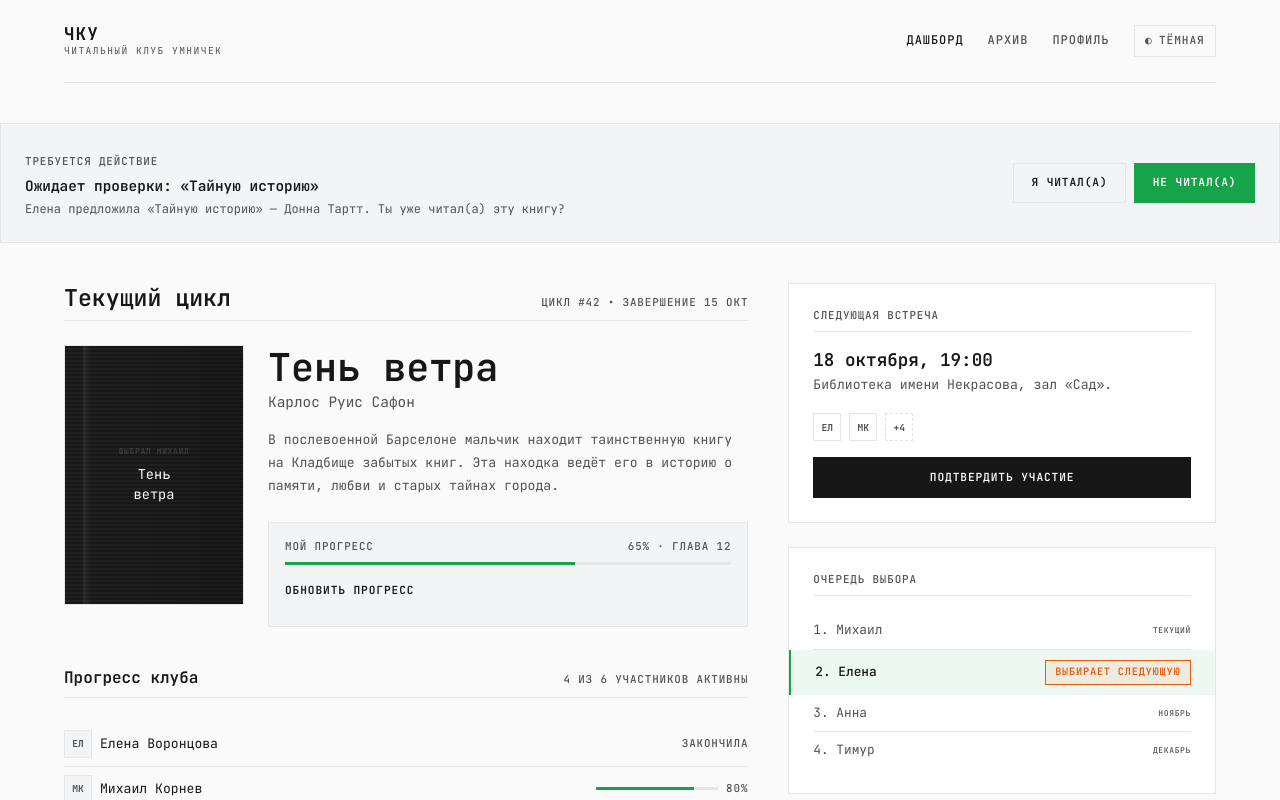
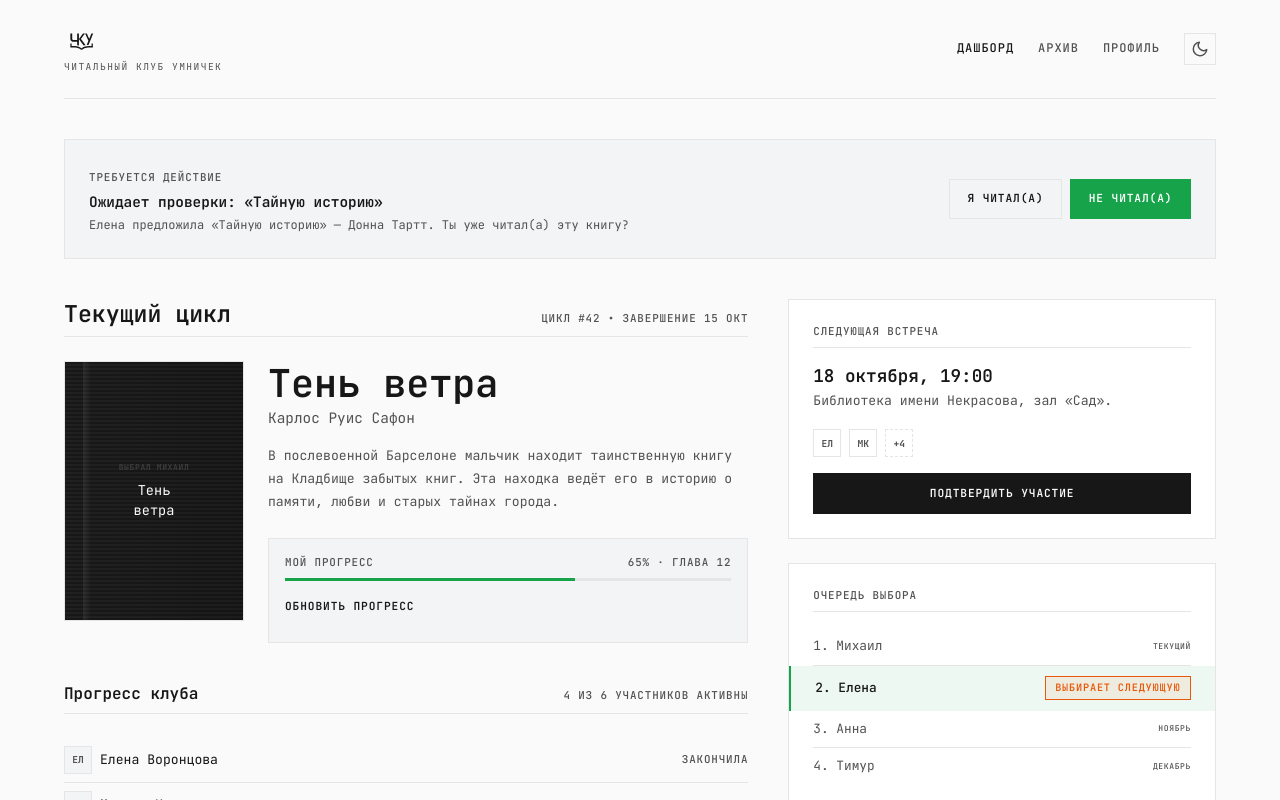
Before and after one commit to abstract-point/chku, a Vue app in the folder apps/chku-frontend/: page / in a window 1280 px wide. Shown: the top 800 px of the page. Built offline with nearby package versions, Linux system fonts and the light colour scheme; the HTML template or start-up script is replaced by a standard one.

Commit message:
Update App shell with SVG logo, icon theme toggle and footer

```diff
--- a/apps/chku-frontend/src/App.vue
+++ b/apps/chku-frontend/src/App.vue
@@ -1,13 +1,12 @@
 <script setup lang="ts">
 import { computed, onMounted, ref } from 'vue'
 import { RouterLink, RouterView } from 'vue-router'
+import AppFooter from '@/components/AppFooter.vue'
 import BookCandidateVerificationBanner from '@/components/dashboard/BookCandidateVerificationBanner.vue'
 import { useClubStore } from '@/stores/club'
 
 const club = useClubStore()
 const theme = ref<'light' | 'dark'>('light')
-const themeLabel = computed(() => (theme.value === 'dark' ? 'Светлая' : 'Тёмная'))
-const themeIcon = computed(() => (theme.value === 'dark' ? '◑' : '◐'))
 
 function getPreferredTheme() {
   const storedTheme = localStorage.getItem('chku-theme')
@@ -49,26 +48,48 @@ onMounted(() => {
   .container
     header.app-header
       RouterLink.app-header__brand(to="/")
-        span.app-header__brand-mark {{ club.shortName }}
+        svg.app-header__brand-mark(viewBox="0 0 1254 1254" xmlns="http://www.w3.org/2000/svg")
+          g(transform="translate(0,1254) scale(0.1,-0.1)" fill="currentColor" stroke="none")
+            path(d="M2260 8183 c0 -582 4 -993 10 -1048 41 -359 237 -654 535 -803 134 -67 269 -104 430 -116 39 -3 382 -6 763 -6 l692 0 0 -613 0 -613 178 -32 c147 -27 360 -75 434 -98 17 -5 18 57 20 1173 l3 1178 116 -160 c462 -636 783 -1079 909 -1250 81 -110 265 -362 410 -560 144 -198 268 -366 274 -373 10 -10 39 -5 146 22 74 18 203 46 285 60 83 15 166 30 186 34 l37 7 -177 240 c-442 604 -771 1052 -960 1310 -112 154 -274 373 -358 488 -97 130 -151 212 -147 220 9 14 1005 1341 1248 1662 91 120 166 223 166 227 0 4 -157 8 -349 8 l-348 0 -719 -957 -719 -958 -3 958 -2 957 -315 0 -315 0 -2 -1162 -3 -1163 -670 -3 c-450 -2 -691 1 -735 8 -157 27 -266 116 -327 270 -17 42 -18 116 -23 1045 l-5 1000 -332 3 -333 2 0 -957z")
+            path(d="M7534 9116 c3 -13 72 -167 152 -343 80 -175 226 -493 324 -708 98 -214 294 -642 435 -950 142 -308 258 -565 258 -570 0 -6 -127 -325 -283 -710 -156 -385 -293 -726 -306 -758 l-23 -57 316 2 316 3 126 305 c70 168 169 409 220 535 52 127 126 309 166 405 40 96 110 265 155 375 45 110 119 290 165 400 46 110 123 299 173 420 50 121 158 384 240 585 113 276 386 945 439 1078 4 9 -65 12 -324 12 l-329 0 -171 -427 c-389 -971 -566 -1408 -573 -1416 -4 -4 -37 59 -75 140 -90 196 -641 1413 -713 1576 l-57 127 -318 0 -319 0 6 -24z")
+            path(d="M2260 4915 l0 -715 528 0 c569 -1 909 -11 1177 -35 428 -40 823 -116 1160 -225 418 -135 781 -342 871 -496 l26 -44 244 0 244 0 25 39 c129 205 614 448 1156 580 577 140 1038 181 2062 181 l527 0 0 715 0 715 -225 0 -225 0 -2 -462 -3 -463 -120 5 c-276 12 -888 4 -1075 -14 -765 -72 -1342 -220 -1825 -470 -223 -115 -406 -246 -499 -358 l-37 -44 -97 96 c-198 196 -500 363 -911 504 -406 139 -829 224 -1361 273 -211 19 -907 26 -1087 10 l-93 -8 0 466 0 465 -230 0 -230 0 0 -715z")
         span.app-header__brand-name {{ club.name }}
 
       nav.app-header__nav(aria-label="Основная навигация")
         RouterLink(to="/") Дашборд
         RouterLink(to="/archive") Архив
         RouterLink(to="/profile") Профиль
-        button.app-header__theme(type="button" aria-label="Переключить тему" @click="toggleTheme")
-          span {{ themeIcon }}
-          span {{ themeLabel }}
+        button.app-header__theme(type="button" :aria-label="theme === 'dark' ? 'Переключить на светлую тему' : 'Переключить на тёмную тему'" @click="toggleTheme")
+          svg(v-if="theme === 'light'" xmlns="http://www.w3.org/2000/svg" viewBox="0 0 24 24" fill="none" stroke="currentColor" stroke-width="2" stroke-linecap="round" stroke-linejoin="round" width="18" height="18")
+            path(d="M21 12.79A9 9 0 1 1 11.21 3 7 7 0 0 0 21 12.79z")
+          svg(v-else xmlns="http://www.w3.org/2000/svg" viewBox="0 0 24 24" fill="none" stroke="currentColor" stroke-width="2" stroke-linecap="round" stroke-linejoin="round" width="18" height="18")
+            circle(cx="12" cy="12" r="5")
+            line(x1="12" y1="1" x2="12" y2="3")
+            line(x1="12" y1="21" x2="12" y2="23")
+            line(x1="4.22" y1="4.22" x2="5.64" y2="5.64")
+            line(x1="18.36" y1="18.36" x2="19.78" y2="19.78")
+            line(x1="1" y1="12" x2="3" y2="12")
+            line(x1="21" y1="12" x2="23" y2="12")
+            line(x1="4.22" y1="19.78" x2="5.64" y2="18.36")
+            line(x1="18.36" y1="5.64" x2="19.78" y2="4.22")
 
-  BookCandidateVerificationBanner(v-if="club.activeBookChoice" :choice="club.activeBookChoice")
-  RouterView
+  .container(v-if="club.activeBookChoice")
+    BookCandidateVerificationBanner(:choice="club.activeBookChoice")
+  main.app-main
+    RouterView
+  AppFooter
 </template>
 
 <style scoped>
 .app-shell {
+  display: flex;
+  flex-direction: column;
   min-height: 100vh;
-  padding-bottom: var(--space-xl);
   background: var(--bg-base);
+}
+
+.app-main {
+  flex: 1;
 }
 
 .app-header {
@@ -90,11 +111,9 @@ onMounted(() => {
 
 .app-header__brand-mark {
   display: block;
-  font-size: 1.1rem;
-  font-weight: 700;
-  letter-spacing: 0.06em;
-  line-height: 1.1;
-  text-transform: uppercase;
+  width: 2.2rem;
+  height: 2.2rem;
+  color: var(--text-main);
 }
 
 .app-header__brand-name {
@@ -133,14 +152,12 @@ onMounted(() => {
 .app-header__theme {
   display: inline-flex;
   align-items: center;
-  gap: 0.4rem;
-  padding: 0.4rem 0.65rem;
+  justify-content: center;
+  width: 2rem;
+  height: 2rem;
+  padding: 0;
   border: var(--border-width) solid var(--border);
   color: var(--text-muted);
-  font-size: 0.7rem;
-  font-weight: 500;
-  letter-spacing: 0.08em;
-  text-transform: uppercase;
   transition:
     border-color 0.15s ease,
     color 0.15s ease,
```
